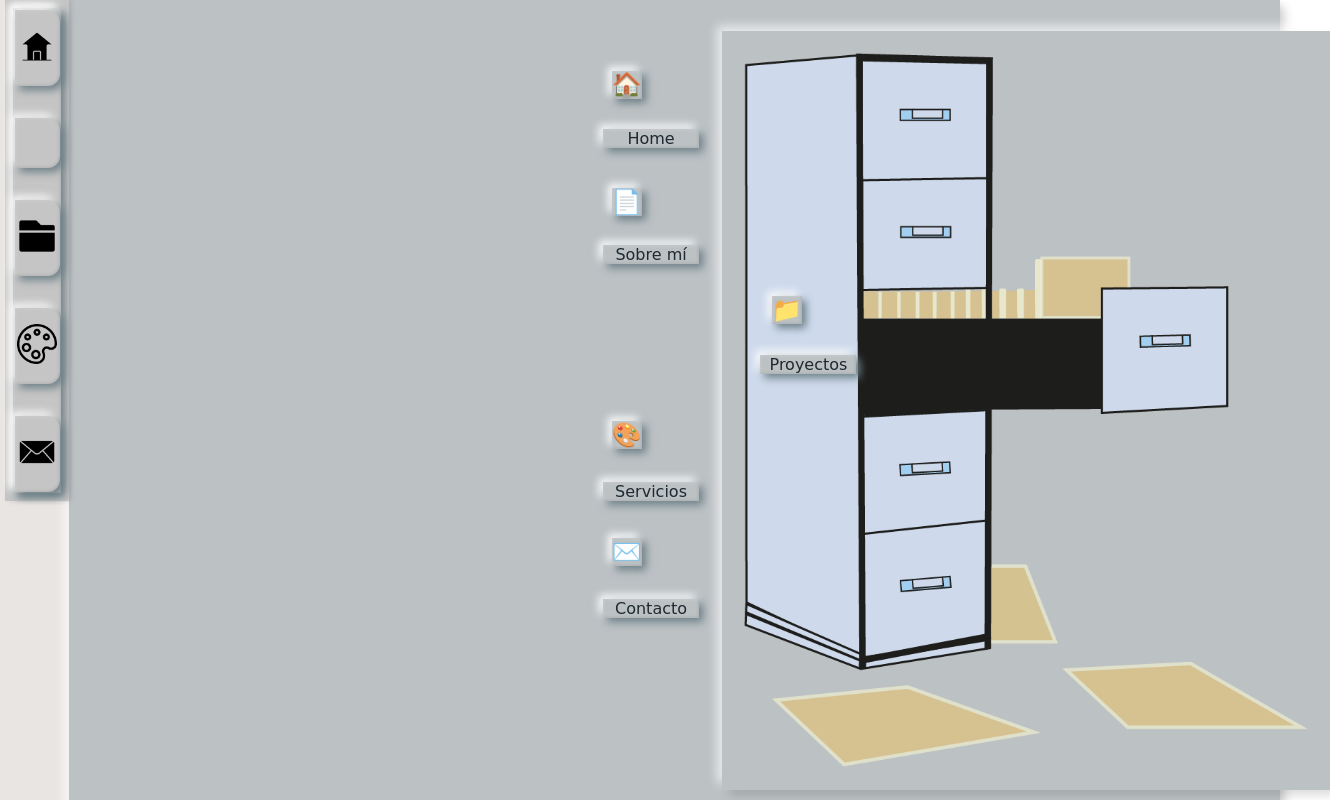
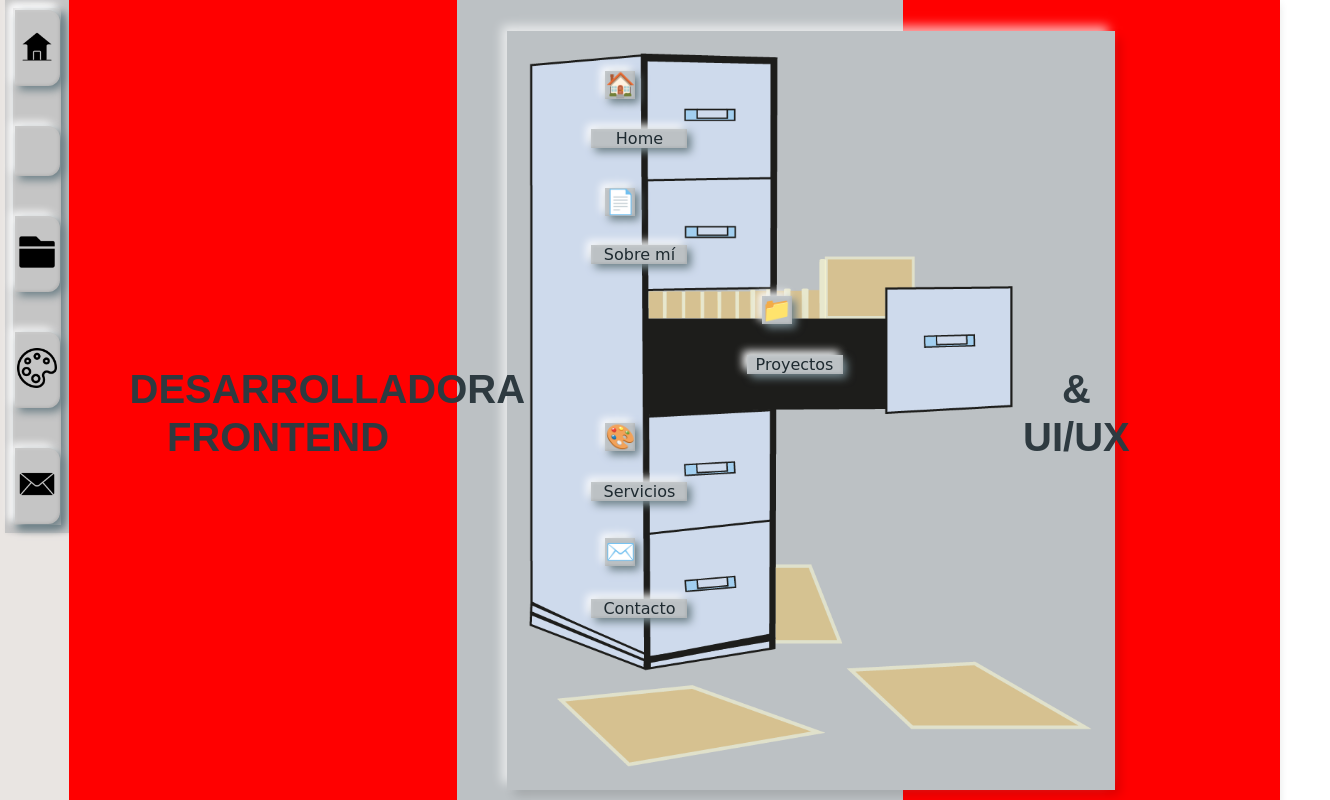
Before and after one commit to Bladorado/porfolio, a plain HTML site: page index.html in a window 1280 px wide. Shown: the top 800 px of the page, 1330 px wide, since content can reach past the window. Drawn offline with Linux system fonts and the light colour scheme.

Commit message:
Ingresando textos laterales y derecho

```diff
--- a/index.html
+++ b/index.html
@@ -23,11 +23,19 @@
         <!-- Contenido principal (header, sections, footer) -->
         <div class="contenido-principal">
             <header class="contenedor-header">
+                <!-- Texto izquierdo -->
+                <div class="texto-lateral texto-izquierdo">
+                    <span>Desarrolladora</span>
+                    <span>Frontend </span>
+                </div>
+
+                <!-- Iconos y menú (archivador) -->
                 <div class="icono icono1">🏠</div>
                 <div class="icono icono2">📄</div>
                 <div class="iconos icono3">📁</div>
                 <div class="icono icono4">🎨</div>
                 <div class="icono icono5">✉️</div>
+
                 <header id="home" class="cont-header">
                     <nav class="menu-lateral-2">
                         <ul class="nav-pestanas-2">
@@ -39,10 +47,13 @@
                             <li class="btn btn5"><a href="#contact">Contacto</a></li>
                         </ul>
                     </nav>
-                    <!-- <div class="logo">
-                    <a href="#"><img src="./assets/images/Logo Dorado.png" alt="Logo"></a>
-                </div> -->
                 </header>
+
+                <!-- Texto derecho -->
+                <div class="texto-lateral texto-derecho">
+                    <span>&</span>
+                    <span>UI/UX</span>
+                </div>
             </header>
             <hr>
             <section id="about" class="box-about">
--- a/styles/main.css
+++ b/styles/main.css
@@ -33,7 +33,7 @@ html {
     padding: 0.1em;
     display: flex;
     flex-direction: column;
-    gap: 32px;
+    gap: 40px;
     background: #c5c5c5;
     box-shadow:
     4px 4px 8px #6c7f86,
@@ -78,32 +78,69 @@ html {
 /* Efecto hover neumórfico */
 .nav-pestanas .btn:hover {
     background: #bcc1c4;
-    box-shadow:
+    /* box-shadow:
         4px 4px 8px #6c7f86,
         -4px -4px 8px #ffffff,
         inset 1px 1px 3px rgba(255, 255, 255, 0.2),
-        inset -1px -1px 3px rgba(0, 0, 0, 0.1);
+        inset -1px -1px 3px rgba(0, 0, 0, 0.1); */
+        box-shadow: inset 2px 2px 5px #bcbcbc, inset -2px -2px 5px #ffffff, 2px 2px 5px #bcbcbc, -2px -2px 5px #ffffff;
     color: #2c3a40;
-    padding: 0.5em;
+    /* padding: 0.1em; */
 }
 
 /* Home Principal ---------------------------------------- */
 /* Contenido Principal - Ajuste para el menú lateral */
 .contenido-principal {
     margin-left: 69px;
+
 }
 
+/* Contenedor principal (flex para alinear horizontalmente) */
 .contenedor-header {
-    background-color: #b9a329;
-    box-shadow:
-    6px 6px 10px -1px rgba(0, 0, 0, 0.15),
-    -6px -6px 10px -1px rgba(255, 255, 255, 0.7);
+    /* background-color: #b9bdc0; */
+    display: flex;
+    justify-content: space-between;
+    align-items: center;
+    position: relative;
+    padding: 0 5%;
+    background-color: red;
 }
 
-/* Estilo base para todos los iconos */
+/* Estilo base para ambos textos */
+.texto-lateral {
+    display: flex;
+    flex-direction: column;
+    justify-content: center;
+    width: 30%;
+    font-family: 'Arial', sans-serif;
+    color: #2E3A40;
+    z-index: 1;
+}
+
+/* Texto izquierdo (alineado a la derecha) */
+.texto-izquierdo {
+    text-align: right;
+    padding-right: 30px;
+}
+
+/* Texto derecho (alineado a la izquierda) */
+.texto-derecho {
+    text-align: left;
+    padding-left: 30px;
+}
+
+/* Estilo para los spans (líneas de texto) */
+.texto-lateral span {
+    font-size: 2.5em;
+    font-weight: bold;
+    line-height: 1.2;
+    text-align: center;
+    text-transform: uppercase;
+}
+
 .icono {
     position: absolute;
-    left: 47.8%;
+    left: 44.3%;
     z-index: 10;
     font-size: 1.5em;
     pointer-events: none;
@@ -117,7 +154,7 @@ html {
 
 .iconos{
     position: absolute;
-    left: 60.3%;
+    left: 57.2%;
     z-index: 10;
     font-size: 1.5em;
     pointer-events: none;
@@ -133,11 +170,11 @@ html {
 .icono1 { top: 71px; }   /* Icono de Home */
 .icono2 { top: 188px; }  /* Icono de Sobre mí */
 .icono3 { top: 296px; }  /* Icono de Proyectos */
-.icono4 { top: 421px; }  /* Icono de Servicios */
+.icono4 { top: 423px; }  /* Icono de Servicios */
 .icono5 { top: 538px; }  /* Icono de Contacto */
 
 .cont-header {
-    width: 100%;
+    width: 41%;
     background-color: #bcc1c4;
 }
 
@@ -156,7 +193,7 @@ html {
     background-color: #bcc1c4;
     position: relative;
     top:-1px;
-    left: 621px;
+    left: 18px;
     box-shadow:
     6px 6px 10px -1px rgba(0, 0, 0, 0.15),
     -6px -6px 10px -1px rgba(255, 255, 255, 0.7);
@@ -165,7 +202,7 @@ html {
 
 .nav-pestanas-2 .btn {
     position: absolute;
-    left: 44.1%;
+    left: 30.2%;
     background: #bcc1c4;
     box-shadow:
     4px 4px 8px #6c7f86,
@@ -180,7 +217,7 @@ html {
 
 .btnpr{
     position: absolute;
-    left: 57.1%;
+    left: 64.9%;
     background: #bcc1c4;
     box-shadow:
     4px 4px 8px #6c7f86,
@@ -196,6 +233,10 @@ html {
 .btnpr a{
     text-decoration: none;
     color: #1e2a30;
+}
+
+.nav-pestanas-2 .btnpr:hover {
+    box-shadow: inset 2px 2px 5px #bcbcbc, inset -2px -2px 5px #ffffff, 2px 2px 5px #bcbcbc, -2px -2px 5px #ffffff;
 }
 .nav-pestanas-2 .btn a{
     text-decoration: none;
@@ -215,6 +256,17 @@ html {
 ul.nav-pestanas-2 {
     list-style: none !important;
 }
+
+
+
+
+
+/* Ajuste para pantallas pequeñas */
+/* @media (max-width: 1200px) {
+    .texto-lateral span {
+        font-size: 1.8em;
+    }
+} */
 
 /* Sobre mí ------------------------------------------------------------------ */
 .box-about {
@@ -497,7 +549,7 @@ hr {
 }
 
 /* Ajustes Responsivos */
-@media (max-width: 768px) {
+/* @media (max-width: 768px) {
     .menu-lateral {
         width: 100%;
         position: static;
@@ -524,4 +576,4 @@ hr {
         width: 100%;
         margin-left: 0;
     }
-}
+} */
```
